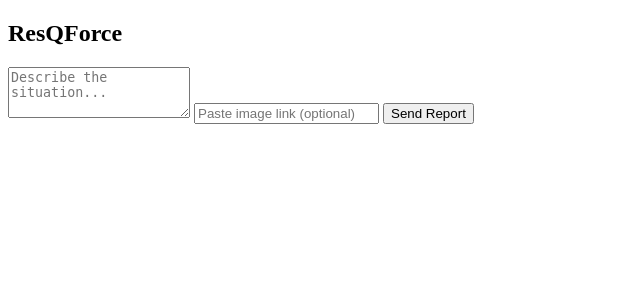
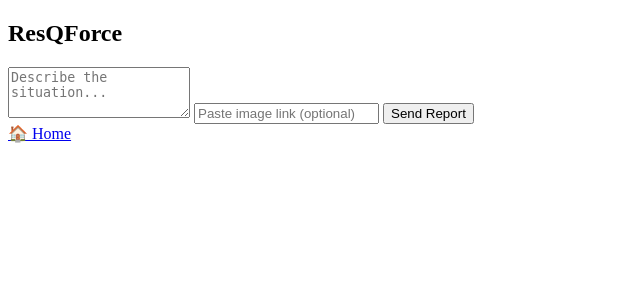
Before and after one commit to thotasanju2025/ResQForce, a Flask app: page /resqforce in a window 1280 px wide. Shown: the top 300 px of the page, without its empty margins (0-640 px from the left). Run offline with Flask 3, Linux system fonts and the light colour scheme.

Commit message:
Update resqforce.html

```diff
--- a/templates/resqforce.html
+++ b/templates/resqforce.html
@@ -17,6 +17,7 @@
       <input type="text" id="image_url" placeholder="Paste image link (optional)">
       <button id="sendReport">Send Report</button>
       <div id="result"></div>
+      <a href="/">🏠 Home</a>
     </div>
   </div>
   <script src="{{ url_for('static', filename='resqforce.js') }}"></script>
```
